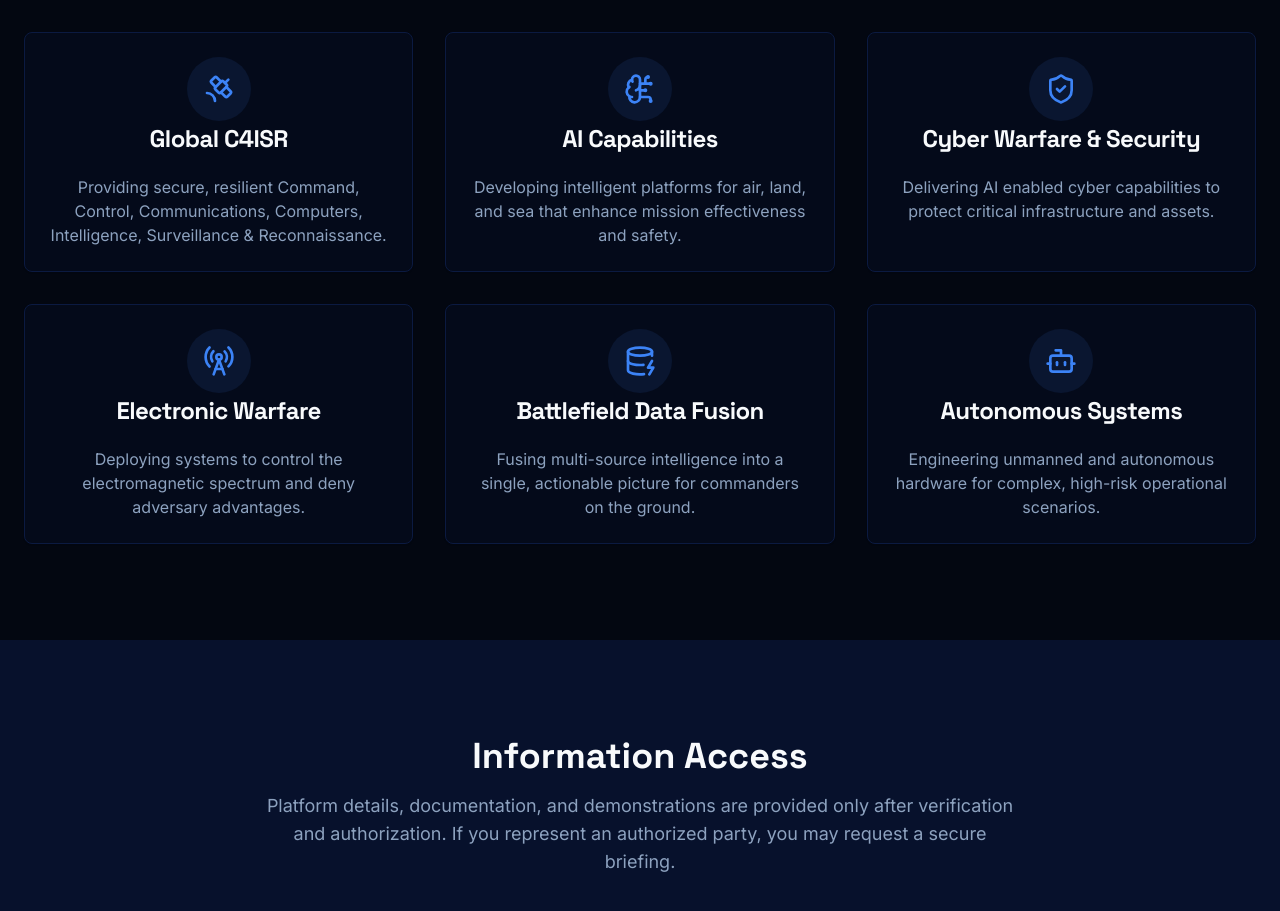
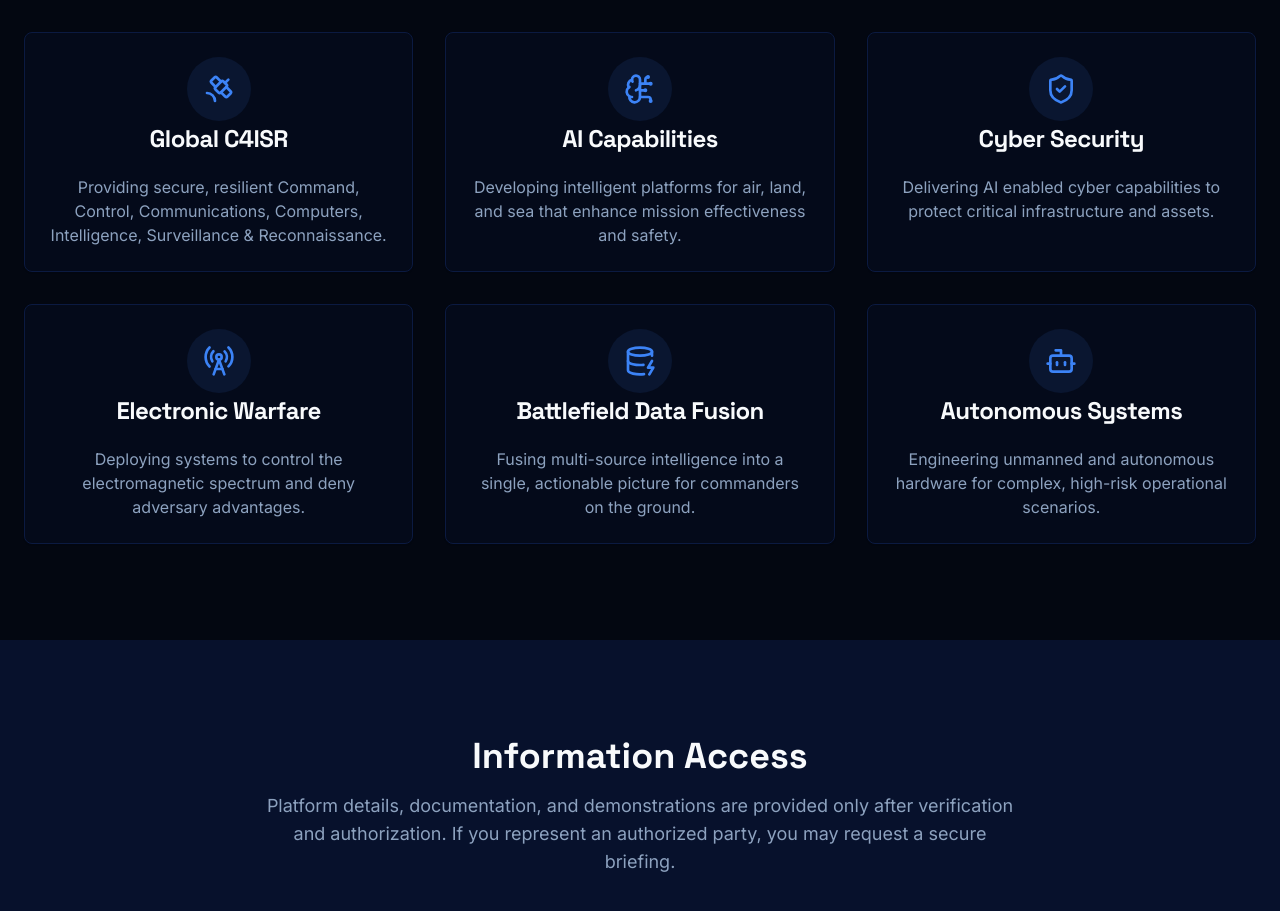
Before and after one commit to kabirpeswani/IvoriaSystems, a Next.js app: page / in a window 1280 px wide. Shown: the part 1760-2671 px from the top of the page. Built offline with nearby package versions, Linux system fonts and the light colour scheme.

Commit message:
Cyber Security (_for element div_)

```diff
--- a/src/components/landing/services-section.tsx
+++ b/src/components/landing/services-section.tsx
@@ -21,7 +21,7 @@ const services: Service[] = [
   },
   {
     icon: ShieldCheck,
-    title: "Cyber Warfare & Security",
+    title: "Cyber Security",
     description: "Delivering AI enabled cyber capabilities to protect critical infrastructure and assets.",
   },
   {
```
